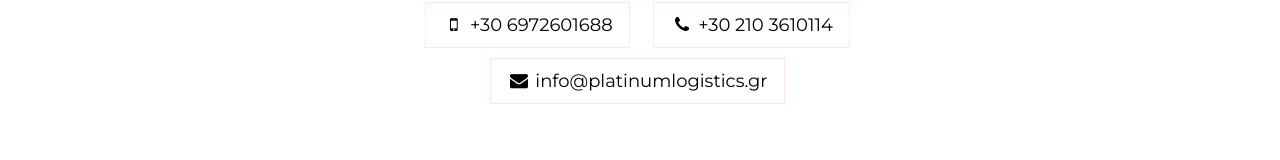
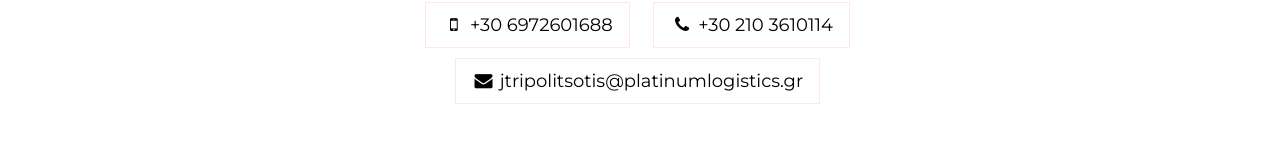
Before and after one commit to bvassilis/paros, a website: page index.html in a window 1280 px wide. Shown: the part 3970-4130 px from the top of the page. Drawn offline with nearby package versions, Linux system fonts and the light colour scheme; some packages are replaced by stand-ins of ours.

Commit message:
Update index.html

```diff
--- a/index.html
+++ b/index.html
@@ -237,7 +237,7 @@
                         <a href="tel:+302103610114" class="btn btn-default btn-lg"><i class="fa fa-phone fa-fw"></i> <span class="network-name">+30 210 3610114</span></a>
                     </li>
                     <li>
-                        <a href="mailto:jtripolitsotis@platinumlogistics.gr?subject=Villa Kostas Renting" class="btn btn-default btn-lg"><i class="fa fa-envelope fa-fw"></i> <span class="network-name">info@platinumlogistics.gr</span></a>
+                        <a href="mailto:jtripolitsotis@platinumlogistics.gr?subject=Villa Kostas Renting" class="btn btn-default btn-lg"><i class="fa fa-envelope fa-fw"></i> <span class="network-name">jtripolitsotis@platinumlogistics.gr</span></a>
                     </li>
                 </ul>
             </div>
```
